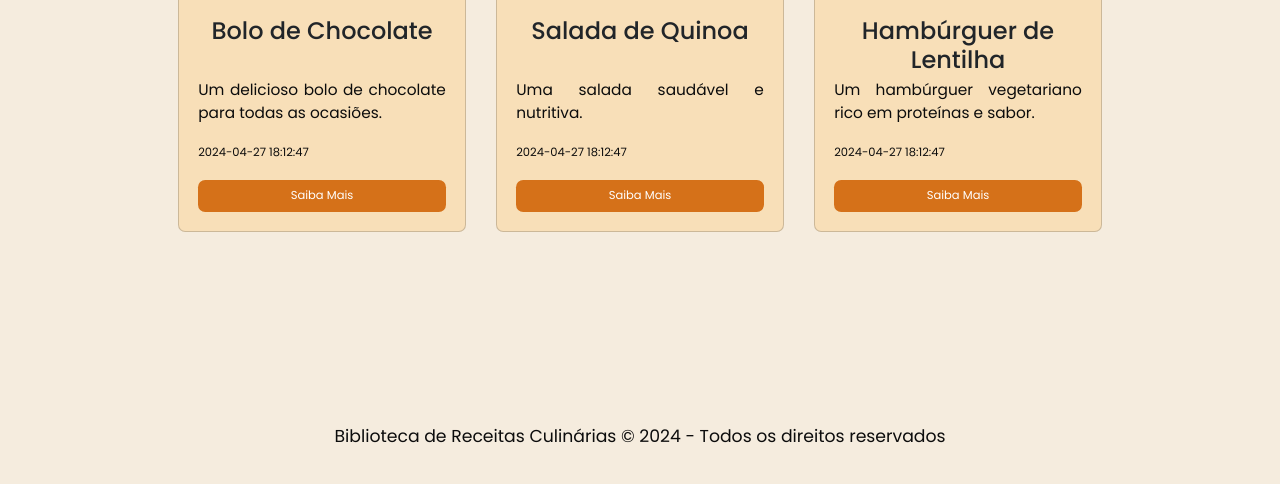
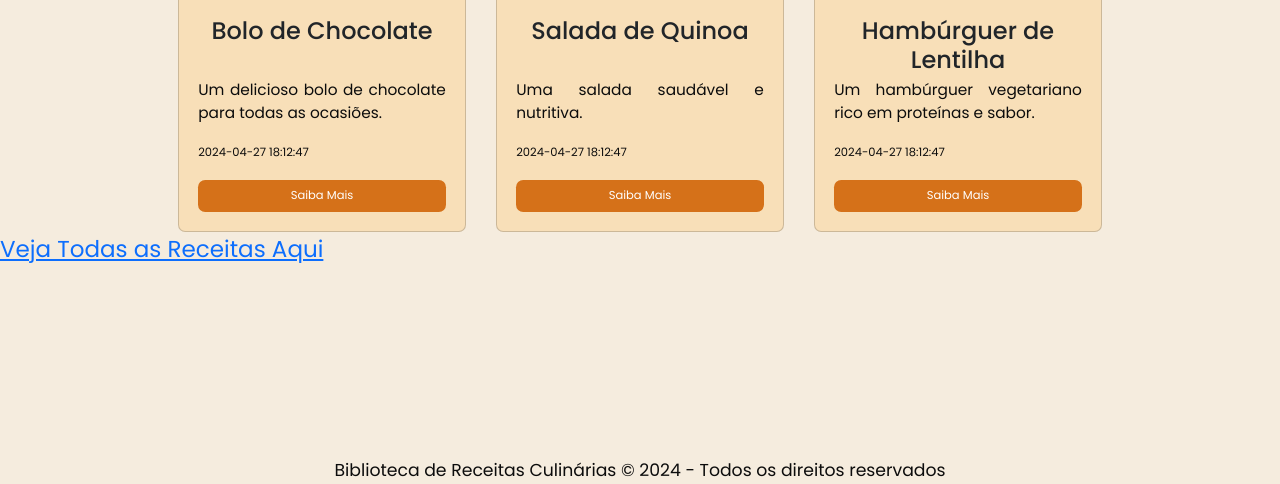
Before and after one commit to renaneliakim1/Culinaria_Facil, a Flask app: page / in a window 1280 px wide. Shown: the part 837-1321 px from the top of the page. Before the commit the page ends 1280 px from the top, so only its background shows below. Run offline with Flask 3, Linux system fonts and the light colour scheme; data comes from the database, SQL or seed files in the repository.

Commit message:
Mostrar página de receitas no index

```diff
--- a/templates/index.html
+++ b/templates/index.html
@@ -238,12 +238,8 @@
           </div>
         </div>
         {% endfor %}
-
-
-
-
     </div>
-
+    <a href="/receitas/1">Veja Todas as Receitas Aqui</a>
 
 
 
```
